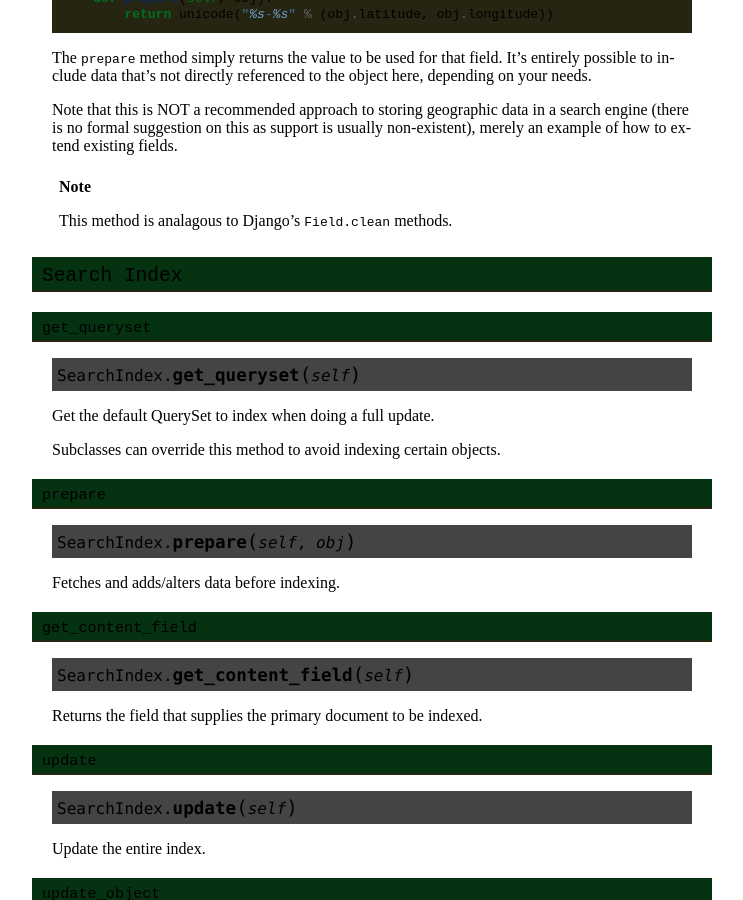
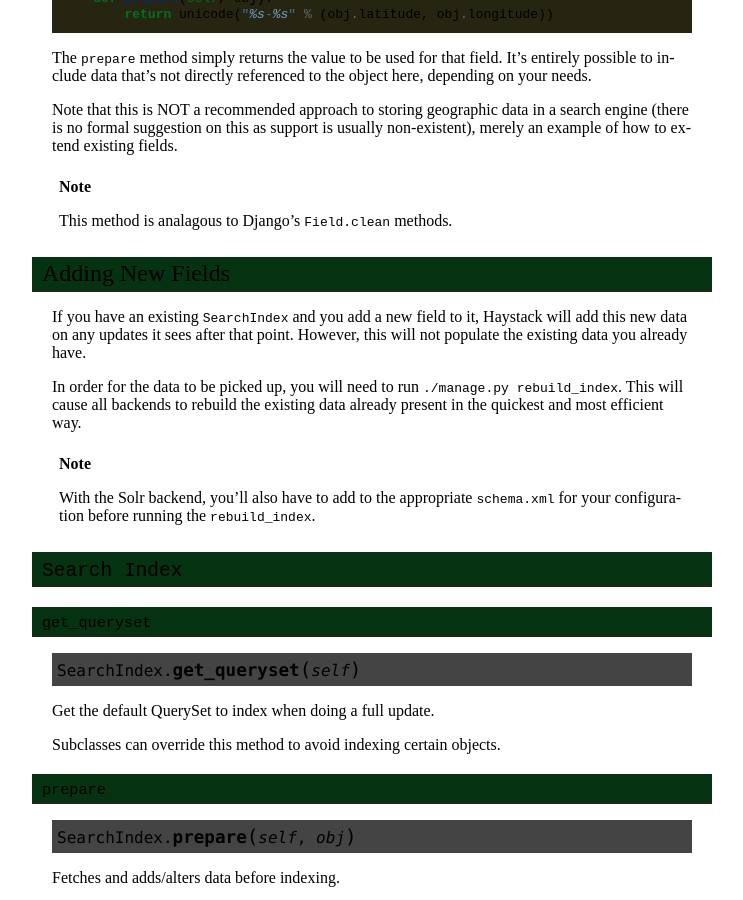
Before and after one commit to django-haystack/django-haystack, a Sphinx documentation site: the page built from docs/searchindex_api.rst, in a window 1280 px wide and 900 px high, scrolled down 5437 px. Shown: the whole window, without its empty margins (138-881 px from the left). Built offline with Sphinx 7.4.7, drawn with Linux system fonts in a browser that asks for light colours; a style sheet for code colours, icons or effects is not loaded.

Commit message:
Added docs about adding new fields.

```diff
--- a/docs/searchindex_api.rst
+++ b/docs/searchindex_api.rst
@@ -339,6 +339,23 @@ non-existent), merely an example of how to extend existing fields.
    This method is analagous to Django's ``Field.clean`` methods.
 
 
+Adding New Fields
+=================
+
+If you have an existing ``SearchIndex`` and you add a new field to it, Haystack
+will add this new data on any updates it sees after that point. However, this
+will not populate the existing data you already have.
+
+In order for the data to be picked up, you will need to run ``./manage.py
+rebuild_index``. This will cause all backends to rebuild the existing data
+already present in the quickest and most efficient way.
+
+.. note::
+
+    With the Solr backend, you'll also have to add to the appropriate
+    ``schema.xml`` for your configuration before running the ``rebuild_index``.
+
+
 ``Search Index``
 ================
 
```
